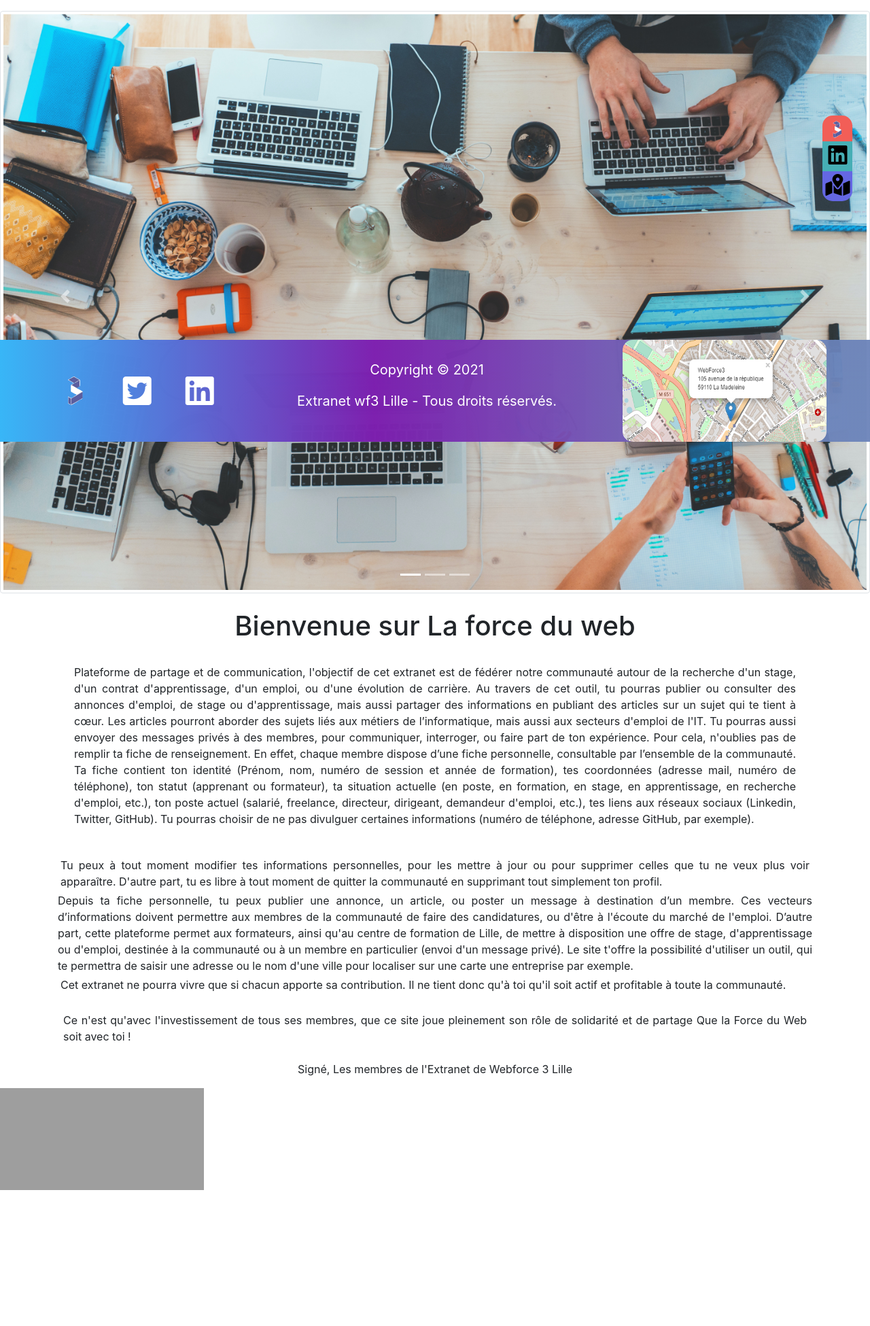
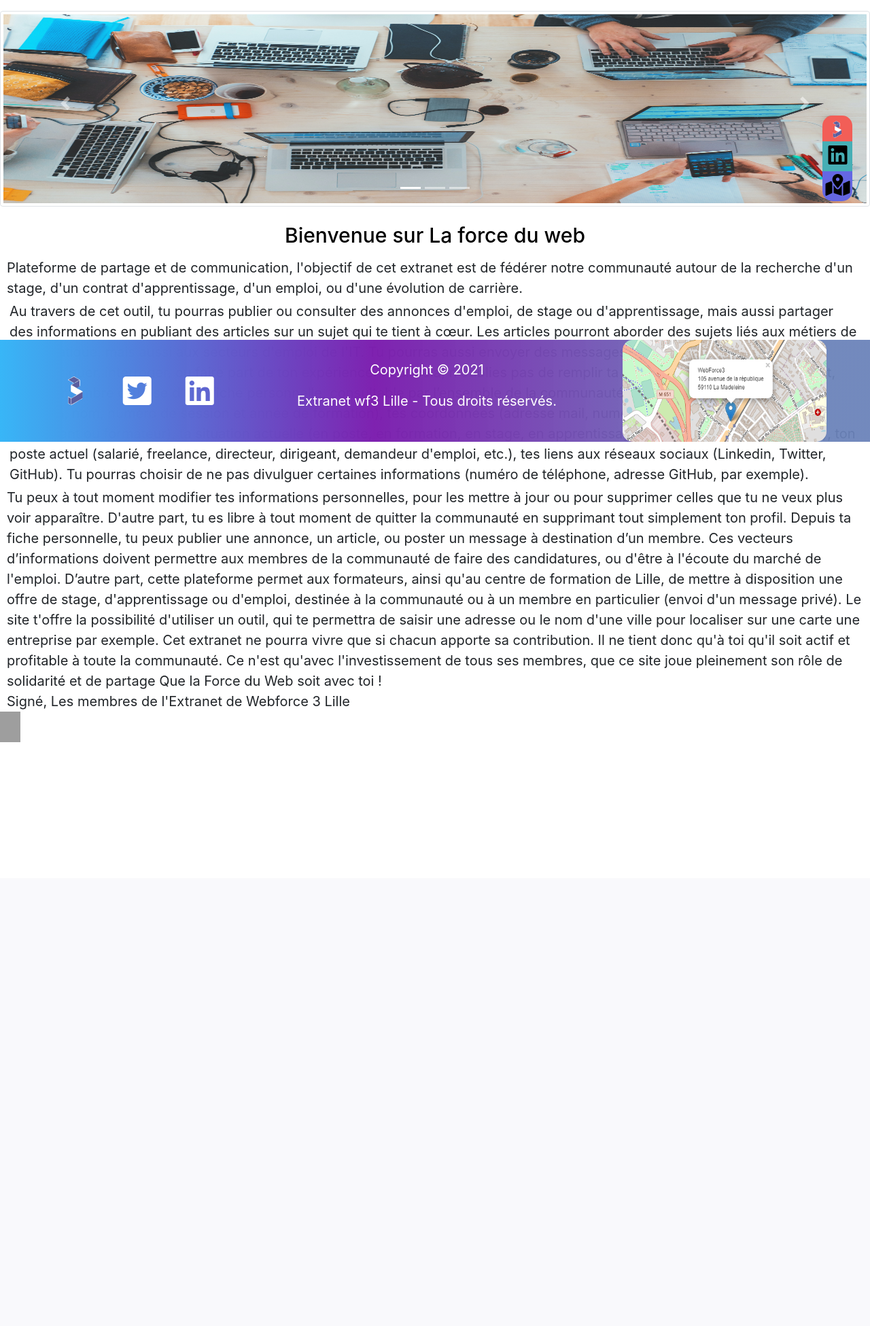
Before and after one commit to Extranet-WF3/extranet, a Symfony app: template templates/home/index.html.twig in a window 1280 px wide. Shown: the part 150-2101 px from the top of the page at 68% size. After the commit the page ends 1242 px from the top, so only its background shows below. Run offline with Twig, Linux system fonts and the light colour scheme; the template is opened without the code that fills it, so the values that code supplies are empty; some libraries are stand-ins or nearby versions; grey boxes are pictures that could not be loaded.

Commit message:
update css

```diff
--- a/public/css/nassim.css
+++ b/public/css/nassim.css
@@ -20,32 +20,29 @@
      height: 18rem;
 
 }
-.bienvenue{
-    text-align: center;
-}
 .bienvenue-texte{
-    width: 80%;
-    margin:auto;
-    font-size: 30px;
-    text-align: justify;
+
+    font-size: 20px;
+    margin-left: 10px;
+    margin-right:10px;
+
 }
 
 #scrollUp { /* a revoir car petit beug */
-
-
     bottom: 150px;
     opacity: 2;
     z-index: 2;
     cursor: pointer;
     right : 100px;
     width: 20px;
-
 }
-.scroll{
-    height: 15px;
-    width: 20px;
+img.scroll{
+    display: flex;
+    justify-items: center;
+    height: 45px;
+    width: 30px;
+    left: 40px;
 }
 .finTexte{
-
     margin-right: 55%;
 }
--- a/templates/base.html.twig
+++ b/templates/base.html.twig
@@ -40,6 +40,8 @@
             <!-- Fichier de style CSS -->
             <link rel="stylesheet" href="{{ asset('css/style.css')}}">
             <link rel="stylesheet" href="{{ asset('css/announces.css')}}">
+            <link rel="stylesheet" href="{{ asset('css/nassim.css')}}">
+
 
             <!-- Fichier Media Query -->
             <link rel="stylesheet" href="{{ asset('css/media-query.css')}}">
--- a/templates/home/index.html.twig
+++ b/templates/home/index.html.twig
@@ -36,12 +36,13 @@
 
 <h1 class="text-center pt-4">Bienvenue sur La force du web</h1>
 
-<div class=" container bordeur mx-auto text-justify mt-20">
+
 	<div class="bienvenue-texte">
 
-		<p class=" w-250 h p-4">
+
 			Plateforme de partage et de communication, l'objectif de cet extranet est de fédérer notre communauté autour de la recherche d'un stage,
 			 d'un contrat d'apprentissage, d'un emploi, ou d'une évolution de carrière.
+			 <div class="p-1">
 						Au travers de cet outil, tu pourras publier ou consulter des annonces d'emploi, de stage ou d'apprentissage,
 						mais aussi partager des informations en publiant des articles sur un sujet qui te tient à cœur. Les articles pourront aborder des sujets liés aux métiers de l’informatique,
 						 mais aussi aux secteurs d'emploi de l'IT. Tu pourras aussi envoyer des messages privés à des membres, pour communiquer, interroger, ou faire part de ton expérience.
@@ -49,32 +50,32 @@
 
 						 En effet, chaque membre dispose d’une fiche personnelle, consultable par l’ensemble de la communauté. Ta fiche contient ton identité (Prénom, nom, numéro de session et année de formation), tes coordonnées (adresse mail, numéro de téléphone), ton statut (apprenant ou formateur),
 						 ta situation actuelle (en poste, en formation, en stage, en apprentissage, en recherche d'emploi, etc.), ton poste actuel (salarié, freelance, directeur, dirigeant, demandeur d'emploi, etc.), tes liens aux réseaux sociaux (Linkedin, Twitter, GitHub).
-						  Tu pourras choisir de ne pas divulguer certaines informations (numéro de téléphone, adresse GitHub, par exemple).
+						  Tu pourras choisir de ne pas divulguer certaines informations (numéro de téléphone, adresse GitHub, par exemple). </div>
 
-						 <div class="p-1">
+
 						 Tu peux à tout moment modifier tes informations personnelles, pour les mettre à jour ou pour supprimer celles que tu ne veux plus voir apparaître. D'autre part, tu es libre à tout moment de quitter la communauté en supprimant tout simplement ton profil.
-						 </div>
+
 
 						Depuis ta fiche personnelle, tu peux publier une annonce, un article, ou poster un message à destination d’un membre. Ces vecteurs d’informations doivent permettre aux membres de la communauté de faire des candidatures,
 						 ou d'être à l'écoute du marché de l'emploi. D’autre part, cette plateforme permet aux formateurs, ainsi qu'au centre de formation de Lille, de mettre à disposition une offre de stage, d'apprentissage ou d'emploi, destinée à la communauté ou à un membre en particulier (envoi d'un message privé).
 						Le site t'offre la possibilité d'utiliser un outil, qui te permettra de saisir une adresse ou le nom d'une ville pour localiser sur une carte une entreprise par exemple.
 
-						<div class="p-1">Cet extranet ne pourra vivre que si chacun apporte sa contribution.
-						Il ne tient donc qu'à toi qu'il soit actif et profitable à toute la communauté.</div>
-		</p>
+						Cet extranet ne pourra vivre que si chacun apporte sa contribution.
+						Il ne tient donc qu'à toi qu'il soit actif et profitable à toute la communauté.
 
-		<p class="p-2">
+
+
 			Ce n'est qu'avec l'investissement de tous ses membres,
 						que ce site joue pleinement son rôle
 						de solidarité et de partage
 						Que la Force du Web soit avec toi !
-		</p>
-
-						<p class="text-center">Signé,
-						Les membres de l'Extranet de Webforce 3 Lille </p>
 
 
-	</div>
+					<div class="signe">
+					Signé, Les membres de l'Extranet de Webforce 3 Lille </div>
+
+
+
 </div>
 
 <div id="scrollUp">
```
Lines whose indentation alone changed are shown as unchanged.
